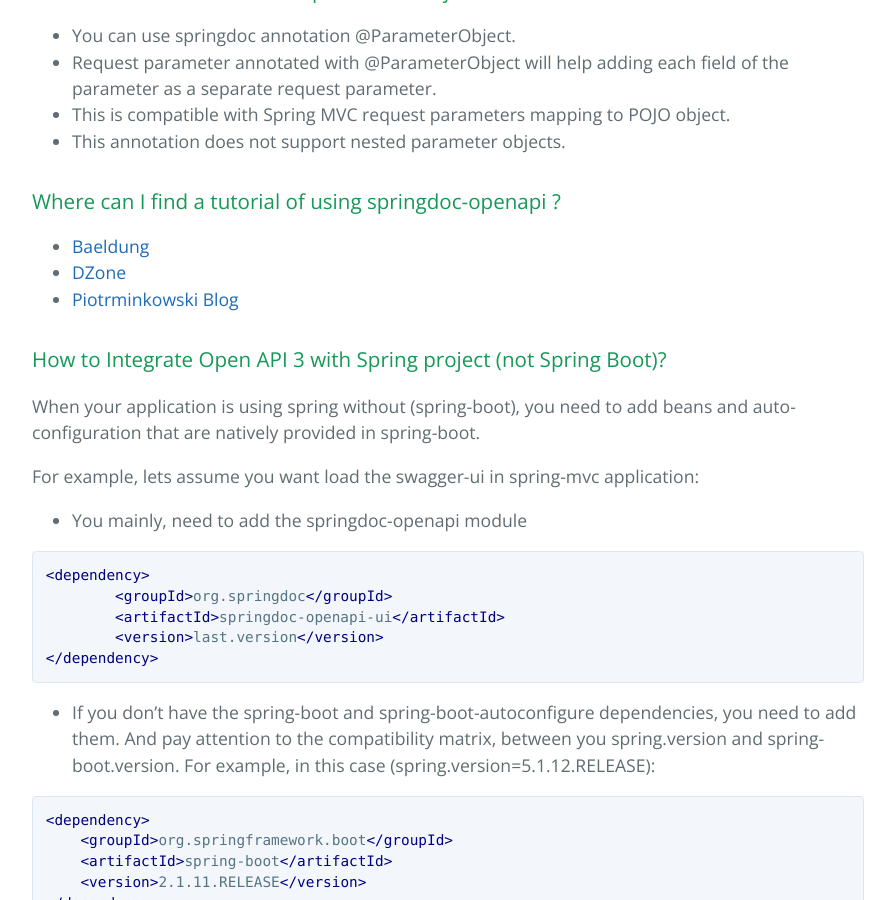
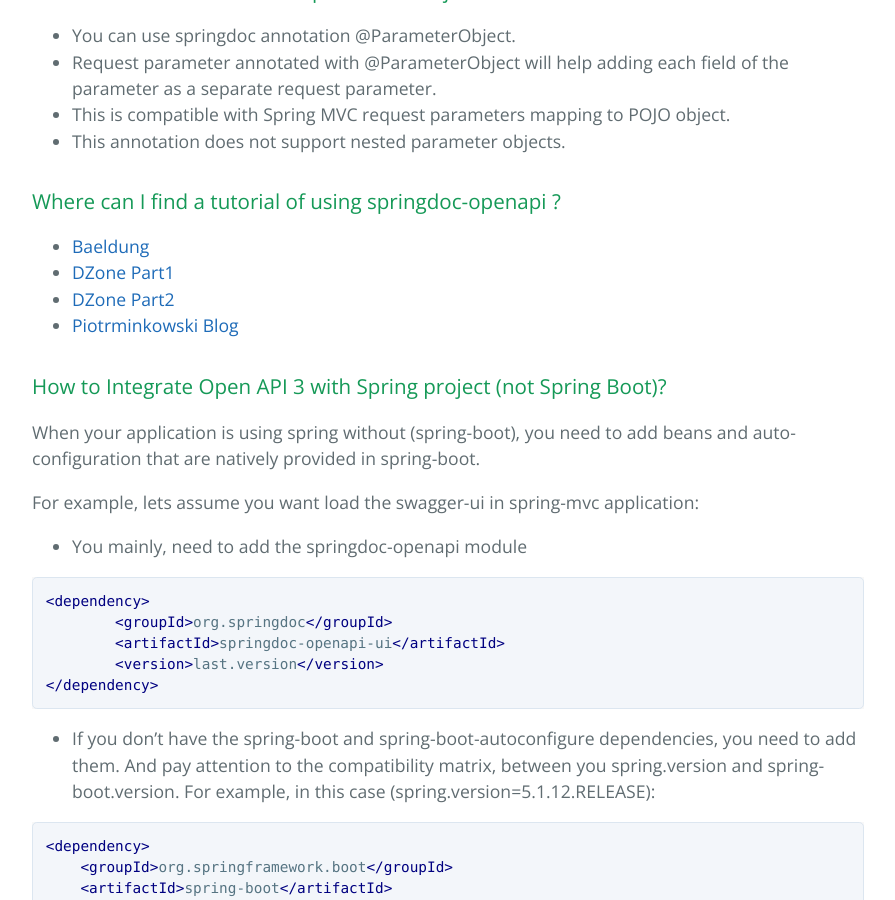
Before and after one commit to springdoc/springdoc.github.io, a Jekyll site: the page built from faq.md, in a window 1280 px wide and 900 px high, scrolled down 17710 px. Shown: the whole window, without its empty margins (192-1087 px from the left). Built offline with Jekyll 4.4.1, drawn with Linux system fonts in a browser that asks for light colours.

Commit message:
Update faq.md

```diff
--- a/faq.md
+++ b/faq.md
@@ -559,7 +559,8 @@ springdoc.group-configs[0].packages-to-scan=test.org.springdoc.api
 
 ### Where can I find a tutorial of using springdoc-openapi ?
  - [Baeldung](https://www.baeldung.com/spring-rest-openapi-documentation)
- - [DZone](https://dzone.com/articles/openapi-3-documentation-with-spring-boot)
+ - [DZone Part1](https://dzone.com/articles/openapi-3-documentation-with-spring-boot)
+ - [DZone Part2](https://dzone.com/articles/doing-more-with-springdoc-openapi)
  - [Piotrminkowski Blog](https://piotrminkowski.com/2020/02/20/microservices-api-documentation-with-springdoc-openapi/)
 
 ### How to Integrate Open API 3 with Spring project (not Spring Boot)?
```
